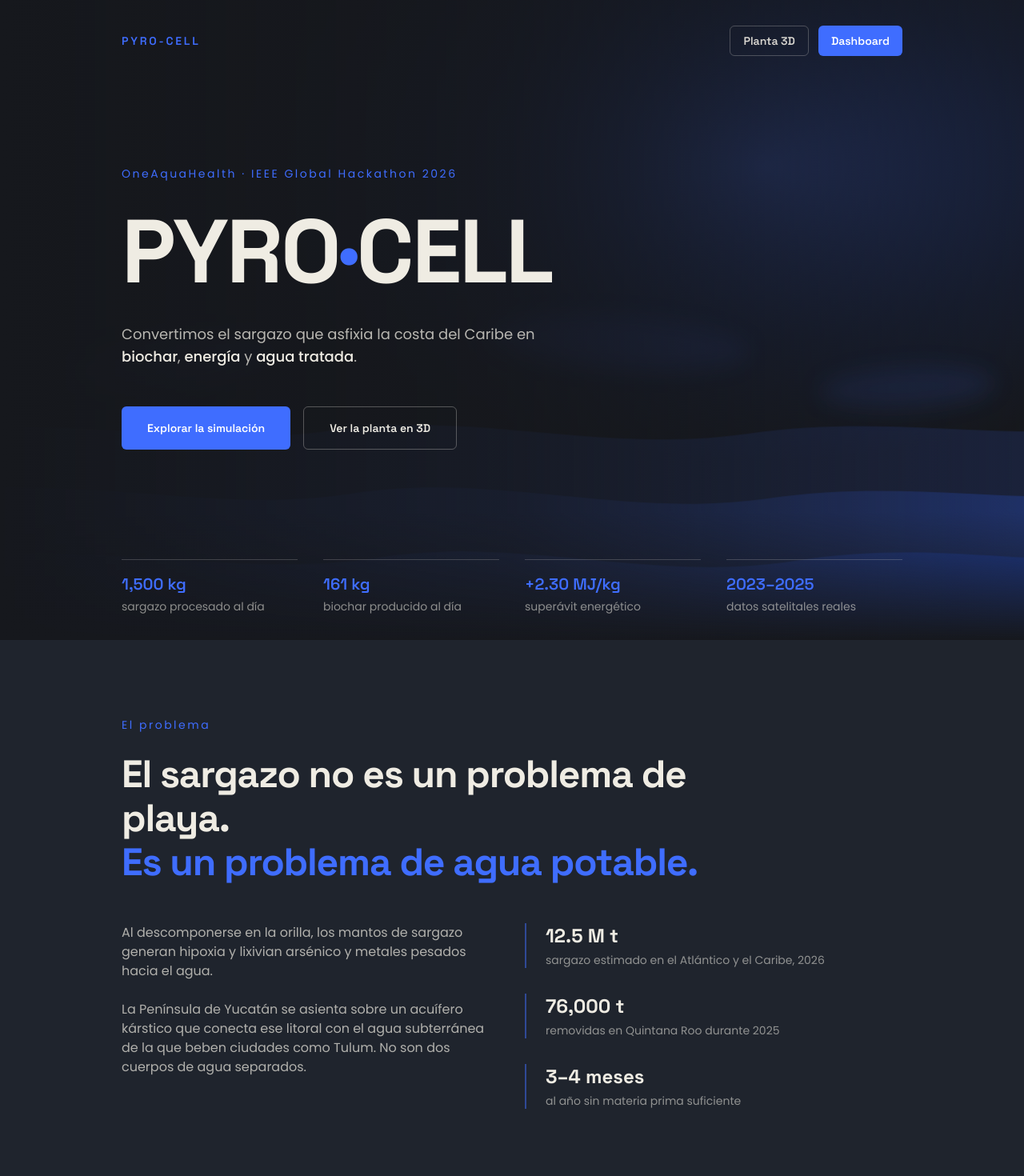
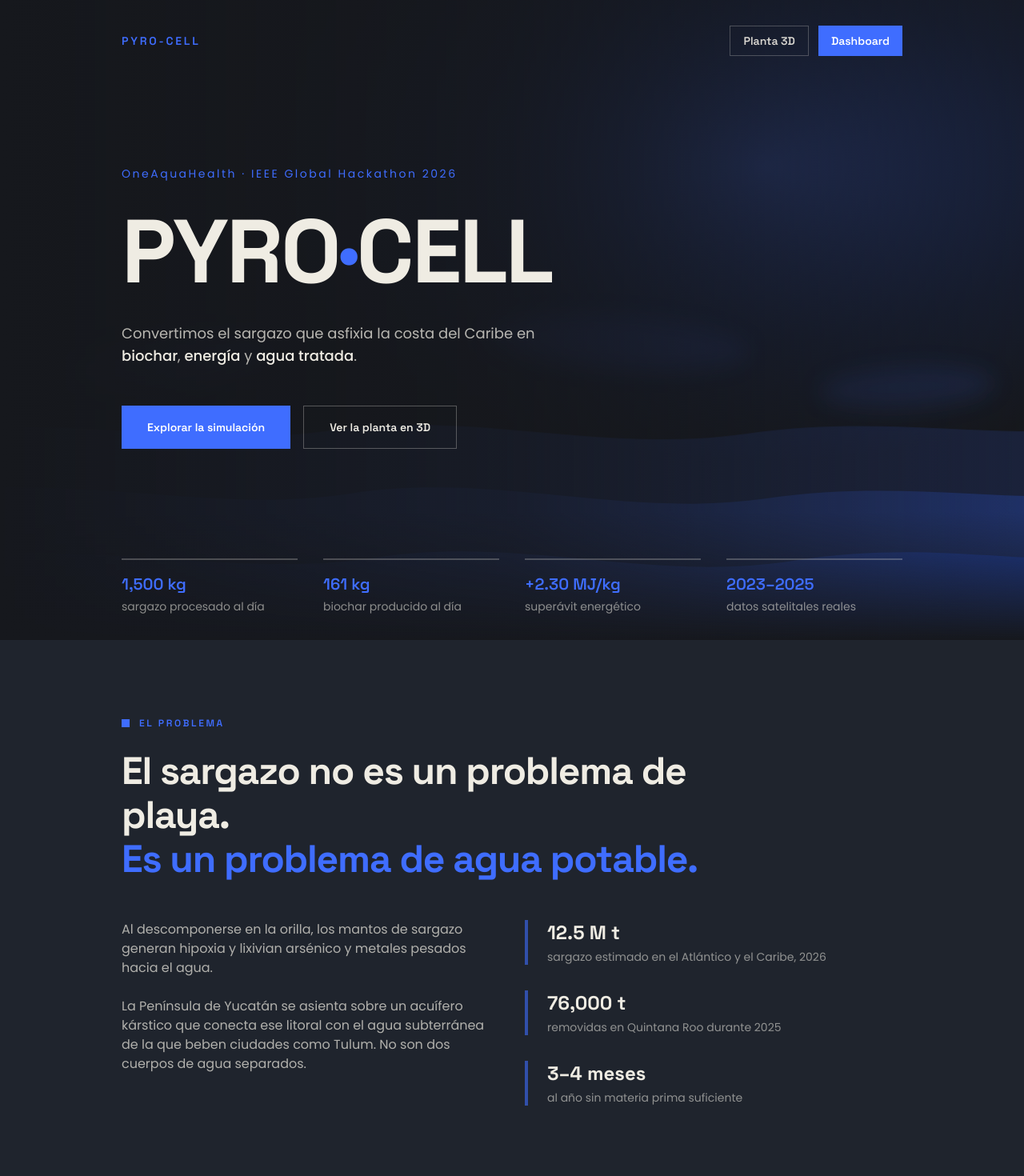
Before and after one commit to cpantaleon06-coder/PYRO-CELL, a React (Vite) app: page / in a window 1280 px wide. Shown: the top 1470 px of the page at 80% size. Built offline with nearby package versions, Linux system fonts and the light colour scheme.

Commit message:
Add river cleanup stream, platform section and brutalist restyle

```diff
--- a/src/components/Landing.tsx
+++ b/src/components/Landing.tsx
@@ -35,6 +35,7 @@ export function Landing({ onEnter }: { onEnter: () => void }) {
       {/* Transición tonal: evita el corte duro entre el bloque oscuro y el claro */}
       <div className="h-48 bg-gradient-to-b from-carbon-soft via-carbon-soft/40 to-paper" aria-hidden />
       <Pipeline />
+      <Platform />
       <Roadmap />
       <FinalCta onEnter={onEnter} />
     </div>
@@ -132,13 +133,13 @@ function Hero({ onEnter }: { onEnter: () => void }) {
           <div className="flex gap-3">
             <a
               href="/planta-3d.html"
-              className="text-sm font-display font-semibold px-4 py-2 rounded-md border border-paper-ink/25 text-paper-ink/90 hover:bg-paper-ink/10 transition-colors"
+              className="text-sm font-display font-semibold px-4 py-2 rounded-none border border-paper-ink/25 text-paper-ink/90 hover:bg-paper-ink/10 transition-colors"
             >
               Planta 3D
             </a>
             <button
               onClick={onEnter}
-              className="text-sm font-display font-semibold px-4 py-2 rounded-md bg-accent-bright text-white hover:opacity-90 transition-opacity"
+              className="text-sm font-display font-semibold px-4 py-2 rounded-none bg-accent-bright text-white hover:opacity-90 transition-opacity"
             >
               Dashboard
             </button>
@@ -168,13 +169,13 @@ function Hero({ onEnter }: { onEnter: () => void }) {
           <div className="lp-rise flex flex-wrap gap-4 mt-12" style={{ animationDelay: "0.3s" }}>
             <button
               onClick={onEnter}
-              className="font-display font-semibold text-sm bg-accent-bright text-white rounded-md px-8 py-4 hover:opacity-90 transition-opacity"
+              className="font-display font-semibold text-sm bg-accent-bright text-white rounded-none px-8 py-4 hover:opacity-90 transition-opacity"
             >
               Explorar la simulación
             </button>
             <a
               href="/planta-3d.html"
-              className="font-display font-semibold text-sm border border-paper-ink/30 text-paper-ink rounded-md px-8 py-4 hover:bg-paper-ink/10 transition-colors"
+              className="font-display font-semibold text-sm border border-paper-ink/30 text-paper-ink rounded-none px-8 py-4 hover:bg-paper-ink/10 transition-colors"
             >
               Ver la planta en 3D
             </a>
@@ -194,7 +195,7 @@ function Hero({ onEnter }: { onEnter: () => void }) {
 
 function Metric({ value, label }: { value: string; label: string }) {
   return (
-    <div className="border-t border-paper-ink/20 pt-4">
+    <div className="border-t-2 border-paper-ink/25 pt-4">
       <p className="font-display font-semibold text-xl text-accent-bright">{value}</p>
       <p className="text-sm text-paper-ink/55 mt-1">{label}</p>
     </div>
@@ -244,7 +245,7 @@ function Problem() {
 
 function Fact({ value, label }: { value: string; label: string }) {
   return (
-    <div className="border-l-2 border-accent-bright/50 pl-6">
+    <div className="border-l-4 border-accent-bright/60 pl-6">
       <p className="font-display font-bold text-2xl text-paper-ink">{value}</p>
       <p className="text-sm text-paper-ink/55 mt-1">{label}</p>
     </div>
@@ -278,7 +279,7 @@ function Mission() {
           </div>
         </div>
 
-        <blockquote className="lp-reveal border-l-2 border-accent-bright pl-6 mt-12 max-w-2xl">
+        <blockquote className="lp-reveal border-l-4 border-accent-bright pl-6 mt-12 max-w-2xl">
           <p className="font-display text-xl md:text-2xl text-paper-ink">
             La autosuficiencia energética no es el objetivo. Es lo que hace sostenible
             proteger el agua.
@@ -314,7 +315,7 @@ function Pipeline() {
         <div className="grid sm:grid-cols-2 lg:grid-cols-4 gap-8 mt-12">
           {STAGES.map((s, i) => (
             <div key={s.n} className="lp-reveal" style={{ transitionDelay: `${i * 0.07}s` }}>
-              <div className="h-1 w-10 bg-accent rounded-full" aria-hidden />
+              <div className="h-3 w-3 bg-accent" aria-hidden />
               <p className="text-sm text-accent mt-6">{s.n}</p>
               <h3 className="font-display font-semibold text-lg mt-1">{s.title}</h3>
               <p className="text-sm text-carbon/65 mt-4">{s.text}</p>
@@ -325,11 +326,105 @@ function Pipeline() {
         <div className="lp-reveal mt-12">
           <a
             href="/planta-3d.html"
-            className="inline-block font-display font-semibold text-sm bg-carbon text-paper rounded-md px-8 py-4 hover:opacity-90 transition-opacity"
+            className="inline-block font-display font-semibold text-sm bg-carbon text-paper rounded-none px-8 py-4 hover:opacity-90 transition-opacity"
           >
             Ver estas etapas en el plano 3D
           </a>
         </div>
+      </div>
+    </section>
+  );
+}
+
+/* ---------------------------- Plataforma ---------------------------- */
+
+/** Las cifras llevan el mismo rigor que el resto del proyecto: `kind` distingue
+ *  especificación real de supuesto ilustrativo, y se muestra en la UI. */
+const STREAMS = [
+  {
+    n: "01",
+    title: "Sargazo costero",
+    status: "Simulado y verificado",
+    done: true,
+    text: "Retira la arribazón de la playa antes de que se descomponga y la convierte en biochar, energía y agua tratada.",
+    figures: [
+      { value: "1,500 kg/día", label: "sargazo procesado", kind: "verificado" },
+      { value: "161 kg/día", label: "biochar producido", kind: "verificado" },
+    ],
+  },
+  {
+    n: "02",
+    title: "Río-Limpieza",
+    status: "Diseño nuevo",
+    done: false,
+    text: "Intercepta el plástico en el río antes de que llegue al mar, con una planta en tierra que lo recicla o lo pirolisa.",
+    figures: [
+      { value: "50,000 kg/día", label: "capacidad del interceptor", kind: "spec real" },
+      { value: "35,000 kg/día", label: "fracción plástica (70 %)", kind: "respaldado" },
+      { value: "11,375 kg/día", label: "aceite de pirólisis", kind: "supuesto" },
+    ],
+  },
+] as const;
+
+function Platform() {
+  return (
+    <section className="bg-paper text-carbon py-24 border-t border-carbon/15">
+      <div className="max-w-5xl mx-auto px-6">
+        <Eyebrow text="La plataforma" dark />
+
+        <h2 className="lp-reveal font-display font-bold text-3xl md:text-5xl tracking-tight mt-6 max-w-2xl">
+          Una plataforma, dos corrientes
+        </h2>
+        <p className="lp-reveal text-carbon/65 mt-6 max-w-xl">
+          El mismo principio —retirar la biomasa antes de que contamine— aplicado en dos
+          puntos distintos del ciclo del agua.
+        </p>
+
+        <div className="grid md:grid-cols-2 gap-8 mt-12">
+          {STREAMS.map((st, i) => (
+            <article
+              key={st.n}
+              className="lp-reveal border border-carbon/20 p-8"
+              style={{ transitionDelay: `${i * 0.08}s` }}
+            >
+              <div className="flex items-baseline justify-between gap-4">
+                <span className="font-display font-bold text-2xl text-accent">{st.n}</span>
+                <span
+                  className={`text-xs font-display font-semibold uppercase tracking-[0.12em] px-3 py-1.5 ${
+                    st.done ? "bg-accent text-white" : "border border-carbon/30 text-carbon/60"
+                  }`}
+                >
+                  {st.status}
+                </span>
+              </div>
+
+              <h3 className="font-display font-semibold text-2xl mt-6">{st.title}</h3>
+              <p className="text-carbon/65 mt-4">{st.text}</p>
+
+              <dl className="mt-8 divide-y divide-carbon/12 border-t border-carbon/12">
+                {st.figures.map((f) => (
+                  <div key={f.label} className="flex items-baseline justify-between gap-4 py-3">
+                    <dt className="text-sm text-carbon/60">{f.label}</dt>
+                    <dd className="text-right">
+                      <span className="font-display font-semibold">{f.value}</span>
+                      <span className="block text-xs text-carbon/45 uppercase tracking-[0.1em]">
+                        {f.kind}
+                      </span>
+                    </dd>
+                  </div>
+                ))}
+              </dl>
+            </article>
+          ))}
+        </div>
+
+        <p className="lp-reveal text-sm text-carbon/55 mt-8 max-w-3xl">
+          Las dimensiones y la capacidad del interceptor son especificación publicada de The
+          Ocean Cleanup. El reparto 50/50 entre reciclaje y pirólisis, y el rendimiento de
+          aceite del 65 %, son supuestos ilustrativos: no hay caracterización real del
+          plástico recolectado. La clasificación regulatoria de la pirólisis de plástico en
+          México está pendiente de verificar.
+        </p>
       </div>
     </section>
   );
@@ -363,8 +458,8 @@ function Roadmap() {
             >
               <div className="md:w-36 shrink-0">
                 <span
-                  className={`inline-block text-sm font-display font-semibold px-3 py-1 rounded-full ${
-                    p.done ? "bg-accent text-white" : "border border-carbon/25 text-carbon/60"
+                  className={`inline-block text-xs font-display font-semibold uppercase tracking-[0.12em] px-3 py-1.5 ${
+                    p.done ? "bg-accent text-white" : "border border-carbon/30 text-carbon/60"
                   }`}
                 >
                   {p.tag}
@@ -388,7 +483,7 @@ function FinalCta({ onEnter }: { onEnter: () => void }) {
   return (
     <section className="bg-paper py-24">
       <div className="max-w-5xl mx-auto px-6">
-        <div className="lp-reveal bg-accent text-white rounded-2xl px-8 py-16 md:px-16">
+        <div className="lp-reveal bg-accent text-white px-8 py-16 md:px-16">
           <h2 className="font-display font-bold text-3xl md:text-4xl tracking-tight max-w-2xl">
             Mueve el mes y mira cómo responde la planta entera.
           </h2>
@@ -399,13 +494,13 @@ function FinalCta({ onEnter }: { onEnter: () => void }) {
           <div className="flex flex-wrap gap-4 mt-12">
             <button
               onClick={onEnter}
-              className="font-display font-semibold text-sm bg-white text-accent rounded-md px-8 py-4 hover:opacity-90 transition-opacity"
+              className="font-display font-semibold text-sm bg-white text-accent rounded-none px-8 py-4 hover:opacity-90 transition-opacity"
             >
               Entrar al dashboard
             </button>
             <a
               href="/planta-3d.html"
-              className="font-display font-semibold text-sm border border-white/50 text-white rounded-md px-8 py-4 hover:bg-white/10 transition-colors"
+              className="font-display font-semibold text-sm border border-white/50 text-white rounded-none px-8 py-4 hover:bg-white/10 transition-colors"
             >
               Ver la planta en 3D
             </a>
@@ -424,12 +519,15 @@ function FinalCta({ onEnter }: { onEnter: () => void }) {
 
 function Eyebrow({ text, dark }: { text: string; dark?: boolean }) {
   return (
+    <div className="lp-reveal flex items-center gap-3">
+      <span className={`h-2.5 w-2.5 ${dark ? "bg-accent" : "bg-accent-bright"}`} aria-hidden />
       <p
-      className={`lp-reveal text-sm tracking-[0.18em] ${
+        className={`text-xs font-display font-semibold uppercase tracking-[0.22em] ${
           dark ? "text-accent" : "text-accent-bright"
         }`}
       >
         {text}
       </p>
+    </div>
   );
 }
```
Also changed, not shown: 1 other file (tests, documents, lock files or other folders). Lines whose indentation alone changed are shown as unchanged.
